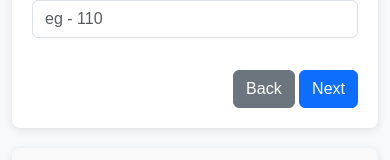
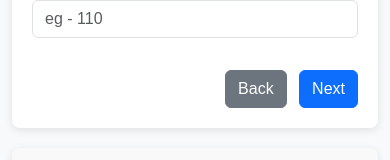
Before and after one commit to deepika-eng/shopnix-onboarding-wizard.github.io, a plain HTML site: page addProduct.html in a window 390 px wide. Shown: the part 1111-1271 px from the top of the page. Drawn offline with nearby package versions, Linux system fonts and the light colour scheme.

Commit message:
Update addProduct.html
made back button responsive

```diff
--- a/addProduct.html
+++ b/addProduct.html
@@ -128,7 +128,7 @@
             </div>
 
             <div class="mt-3 text-end">
-                <button class="btn btn-secondary">Back</button>
+                 <a href="category.html" class="btn btn-secondary me-2">Back</a>
                 <button class="btn btn-primary">Next</button>
             </div>
         </div>
```
